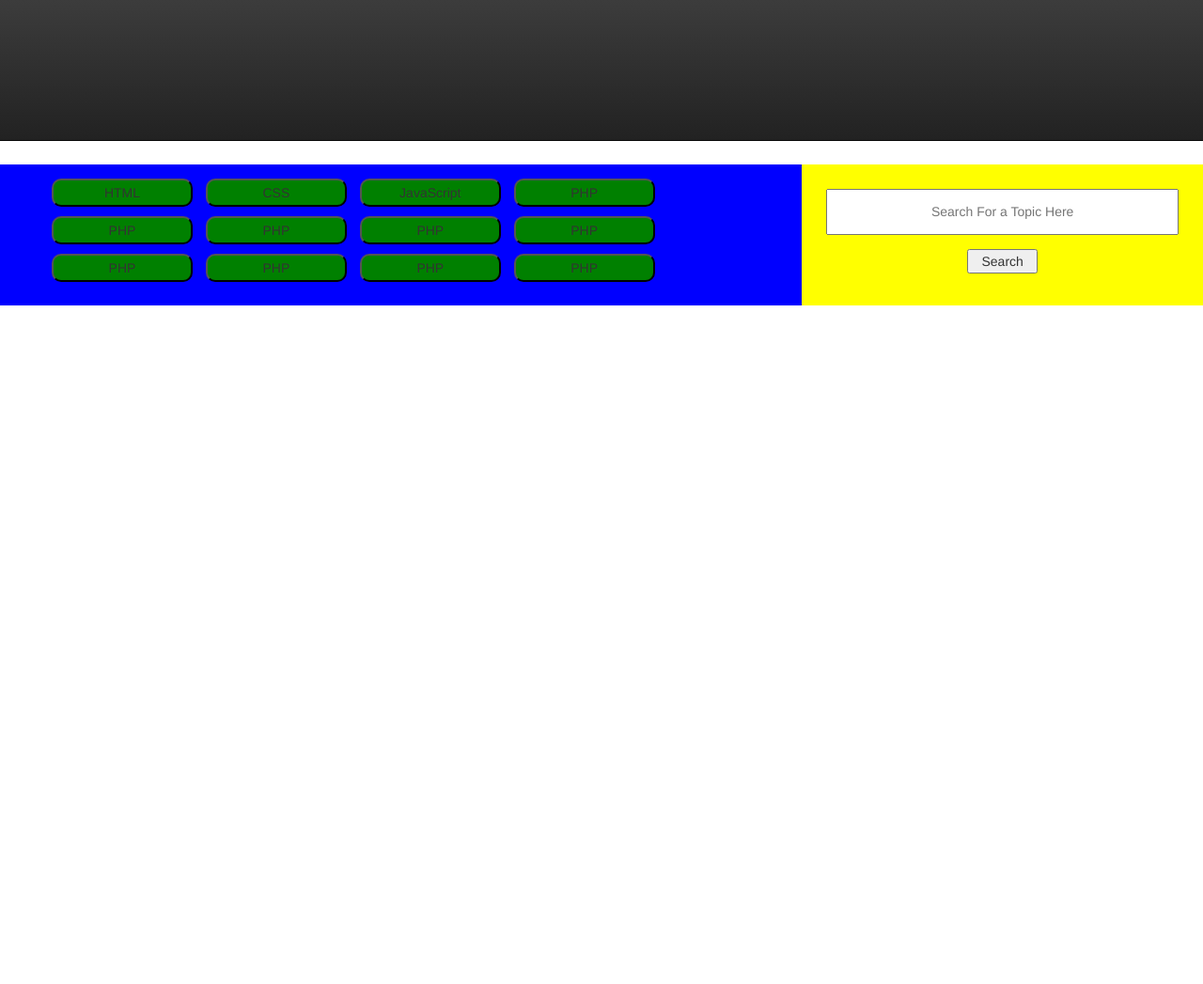
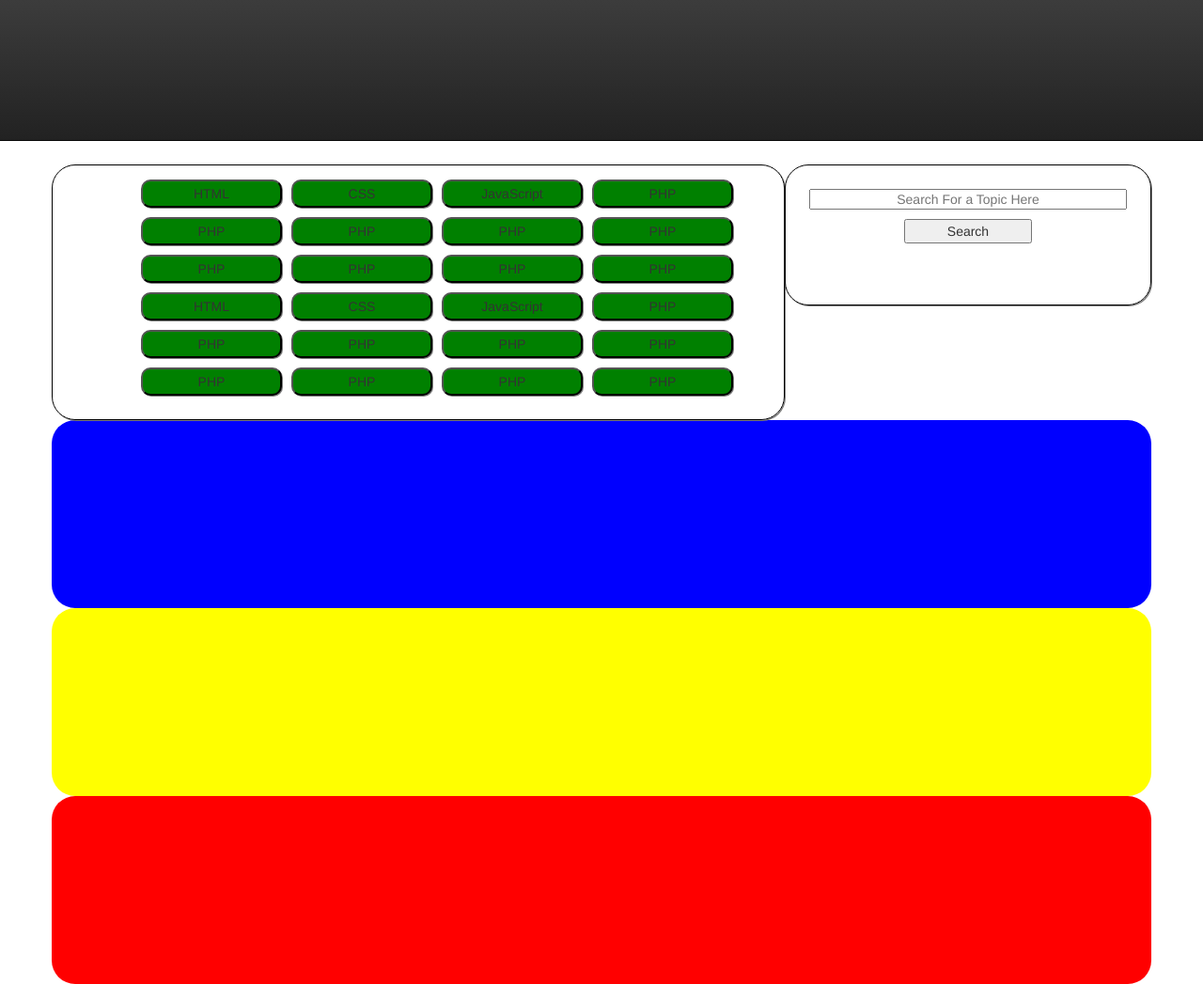
Before and after one commit to jdunc/q1-project, a plain HTML site: page index.html in a window 1280 px wide. Shown: the whole page at 94% size. Before the commit the page ends 800 px from the top, so only its background shows below. Drawn offline with nearby package versions, Linux system fonts and the light colour scheme.

Commit message:
basic layout, about to add google map

```diff
--- a/index.html
+++ b/index.html
@@ -44,7 +44,7 @@
         </div>
       </nav>
 
-      <div class="container-fluid categories">
+      <div class="container categories">
         <div class="row">
           <div class="col-lg-8 topics">
             <ul class="topicsList">
@@ -60,7 +60,18 @@
               <li><button>PHP</button></li>
               <li><button>PHP</button></li>
               <li><button>PHP</button></li>
-
+              <li><button>HTML</button></li>
+              <li><button>CSS</button></li>
+              <li><button>JavaScript</button></li>
+              <li><button>PHP</button></li>
+              <li><button>PHP</button></li>
+              <li><button>PHP</button></li>
+              <li><button>PHP</button></li>
+              <li><button>PHP</button></li>
+              <li><button>PHP</button></li>
+              <li><button>PHP</button></li>
+              <li><button>PHP</button></li>
+              <li><button>PHP</button></li>
             </ul>
           </div>
           <div class="col-lg-4 search">
@@ -68,8 +79,19 @@
             <button class="searchSubmit">Search</button>
           </div>
         </div>
-      </div><!-- /.container -->
+      </div><!-- /.container for topics and search -->
 
+      <div class="container emotions">
+
+      </div><!-- / .container for emotional choices -->
+
+      <div class="container map-list">
+
+      </div><!-- / .container for map/list choices -->
+
+      <div class="container results">
+
+      </div><!-- / .container for map/list choices -->
 
 <!-- Custom JS Script -->
 <script src="./script.js"></script>
--- a/style.css
+++ b/style.css
@@ -9,17 +9,20 @@ body {
   height: 150px;
 }
 .categories {
-  background-color: red
-}
-.topics{
-  background-color: blue;
-  height:150px;
-  padding: 10px;
+  /*background-color: red;*/
+  display:flex;
+  flex-direction: row;
+  flex-wrap: wrap;
+  justify-content: center;
+  align-items: center;
+
 }
 .search{
-  background-color: yellow;
-  height:150px;
-  padding: 2%;
+  min-height:150px;
+  padding: 25px;
+  border-radius: 25px;
+  box-shadow:1px 1px gray;
+  border: 1px solid black;
 }
 .searchText{
   width:100%;
@@ -27,18 +30,64 @@ body {
   text-align: center;
 }
 .searchSubmit{
-  width:20%;
-  margin-left:40%;
-  margin-top:4%;
+  width:40%;
+  margin-left:30%;
+  margin-top:10px;
+}
+.topics{
+  /*background-color: blue;*/
+  min-height:150px;
+  padding-top:10px;
+  padding-bottom:10px;
+  border-radius: 25px;
+  box-shadow:1px 1px gray;
+  border: 1px solid black;
+}
+.topicsList{
+  /*width:100%;
+  height:100%;*/
+  /*background-color: orange;*/
+  display: flex;
+  flex-direction: row;
+  flex-wrap: wrap;
+  justify-content: center;
+  /*align-items: center;*/
 }
 .topicsList li{
   display: inline;
+  margin:5px;
 }
 .topicsList li > button{
   width: auto;
+  height:auto;
   min-width: 150px;
-  height:30px;
+  min-height:30px;
   background-color: green;
   border-radius:10px;
-  margin:5px;
+  box-shadow: 1px 1px gray;
+
+  /*margin:5px;*/
 }
+.topicsList li > button:hover {
+  background-color: white;
+  box-shadow: 2px 2px black;
+}
+
+.emotions {
+  background-color: blue;
+  min-height:200px;
+  border-radius:25px;
+
+}
+.map-list{
+  background-color: yellow;
+  min-height:200px;
+  border-radius:25px;
+
+}
+.results{
+  background-color: red;
+  min-height:200px;
+  border-radius:25px;
+
+}
```
Also changed, not shown: map.html (added, +57 -0 lines). Lines whose indentation alone changed are shown as unchanged.
